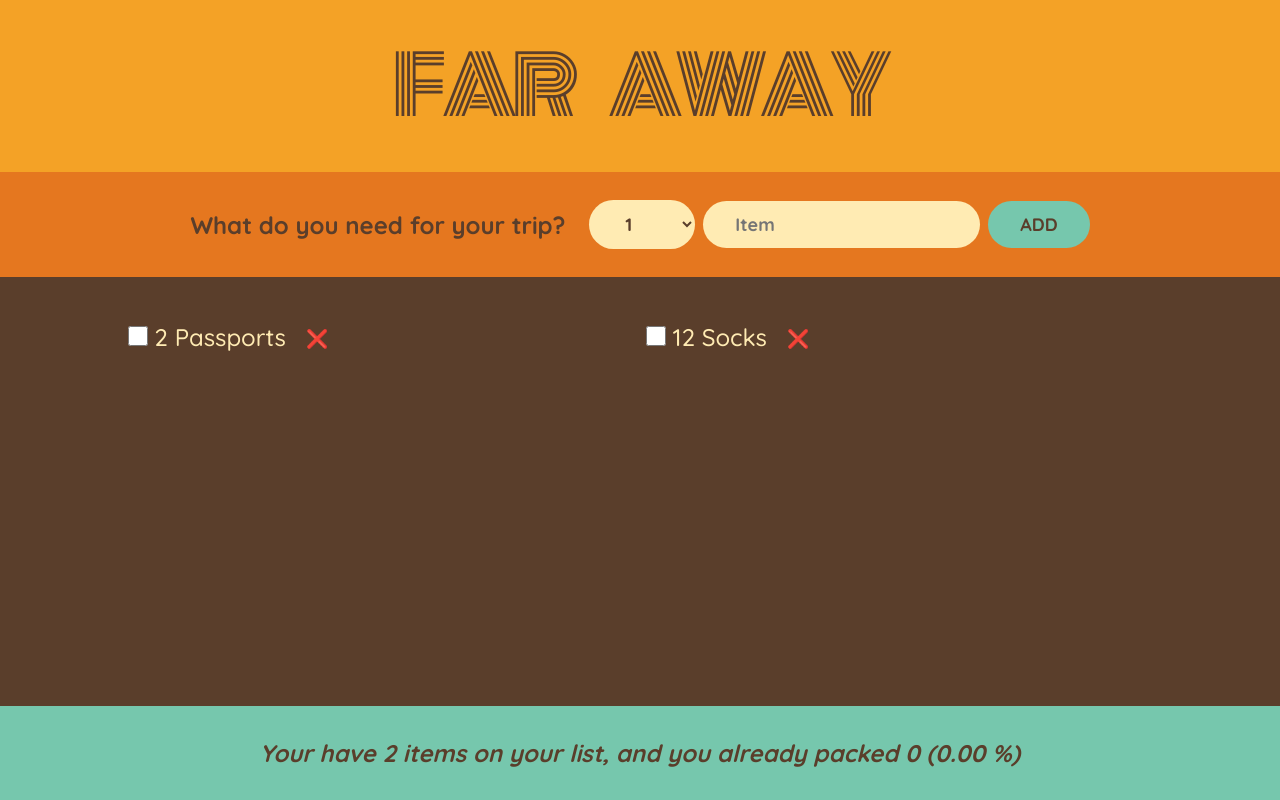
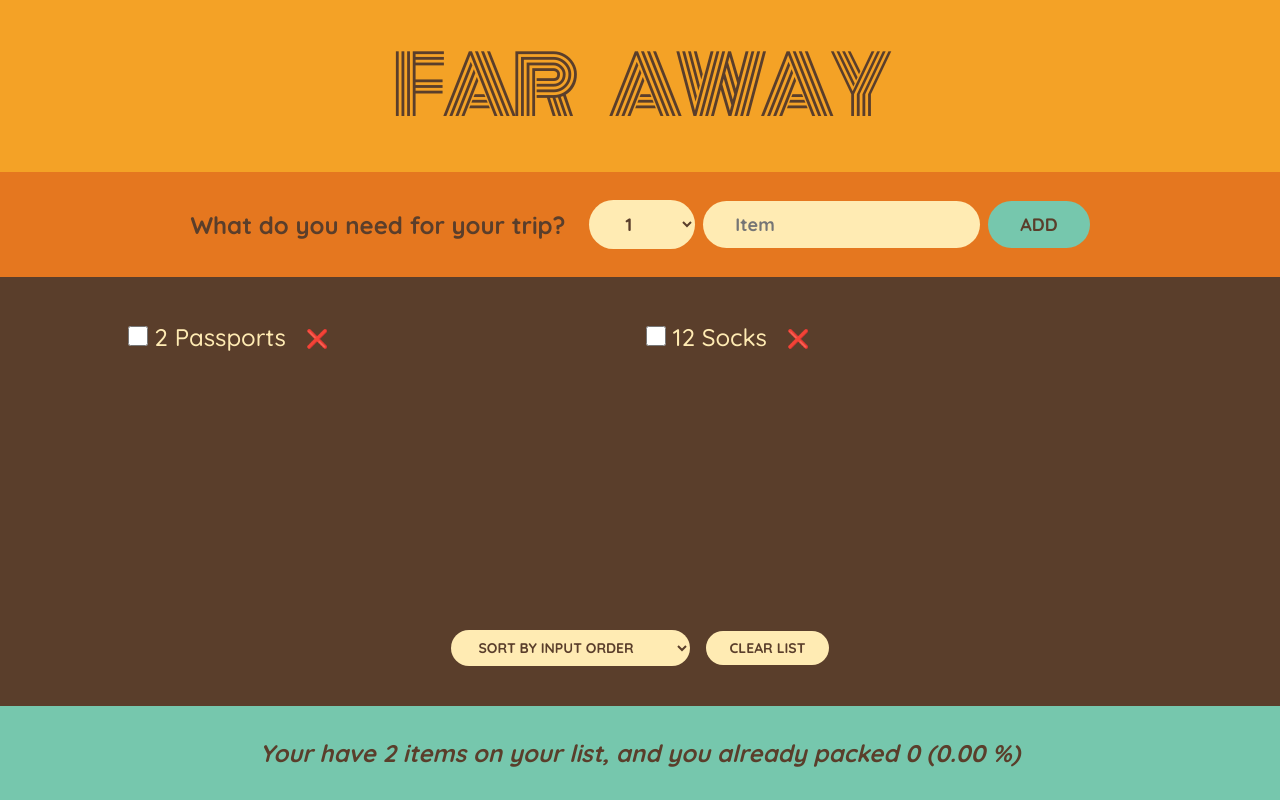
Before and after one commit to FadhelAlqaidoom/05-travel-list-2, a React (Create React App) app: page / in a window 1280 px wide. Built offline with nearby package versions, Linux system fonts and the light colour scheme.

Commit message:
Add sorting

```diff
--- a/src/App.js
+++ b/src/App.js
@@ -5,11 +5,39 @@ const App = () => {
     { id: 1, description: 'Passports', quantity: 2, packed: false },
     { id: 2, description: 'Socks', quantity: 12, packed: false },
   ]);
+  const [sortBy, setSortBy] = useState('input');
+
+  const sortList = (items, sortBy, setItems) => {
+    let sortedList = [...items];
+    if (sortBy === 'input') {
+      sortedList.sort((a, b) => a.id - b.id);
+    } else if (sortBy === 'name') {
+      sortedList.sort((a, b) =>
+        a.description[0]
+          .toLowerCase()
+          .localeCompare(b.description[0].toLowerCase())
+      );
+    } else {
+      sortedList.sort((a, b) => b.packed - a.packed);
+    }
+    setItems(sortedList);
+  };
   return (
     <div className="app">
       <Logo />
-      <Form items={items} setItems={setItems} />
-      <PackingList items={items} setItems={setItems} />
+      <Form
+        items={items}
+        setItems={setItems}
+        sortBy={sortBy}
+        sortList={sortList}
+      />
+      <PackingList
+        items={items}
+        setItems={setItems}
+        sortBy={sortBy}
+        setSortBy={setSortBy}
+        sortList={sortList}
+      />
       <Stats items={items} />
     </div>
   );
@@ -19,7 +47,7 @@ const Logo = () => {
   return <h1>FAR AWAY</h1>;
 };
 
-const Form = ({ items, setItems }) => {
+const Form = ({ items, setItems, sortBy, sortList }) => {
   const [description, setDescription] = useState('');
   const [quantity, setQuantity] = useState(1);
 
@@ -29,12 +57,14 @@ const Form = ({ items, setItems }) => {
     if (!description) return;
 
     const newItem = {
+      id: Date.now(),
       description,
       quantity,
       packed: false,
-      id: Date.now(),
     };
-    setItems([...items, newItem]);
+    const newItems = [...items, newItem];
+    setItems(newItems);
+    sortList(newItems, sortBy, setItems);
     setDescription('');
     setQuantity(1);
   }
@@ -63,7 +93,16 @@ const Form = ({ items, setItems }) => {
   );
 };
 
-const PackingList = ({ items, setItems }) => {
+const PackingList = ({
+  items,
+  setItems,
+  sortBy,
+  setSortBy,
+  sortList,
+}) => {
+  const clearList = (items) => {
+    setItems([]);
+  };
   const removeItem = (idToRemove) => {
     const filteredItems = items.filter(
       (item) => item.id !== idToRemove
@@ -91,6 +130,21 @@ const PackingList = ({ items, setItems }) => {
           />
         ))}
       </ul>
+      <div className="actions">
+        <select
+          value={sortBy}
+          onChange={(e) => {
+            const newSortBy = e.target.value;
+            setSortBy(newSortBy);
+            sortList(items, newSortBy, setItems); // Notice the extra parameters
+          }}
+        >
+          <option value="input">sort by input order</option>
+          <option value="name">sort by name</option>
+          <option value="packed">sort by packed status</option>
+        </select>
+        <button onClick={() => clearList(items)}>CLEAR LIST</button>
+      </div>
     </div>
   );
 };
@@ -129,8 +183,12 @@ const Stats = ({ items }) => {
       <em>
         {Number(percentage) === 100
           ? 'You got everything! Ready to go!'
-          : `Your have ${items.length} items on your list, and you already
-        packed ${itemsPacked} (${percentage}
+          : `Your have ${
+              items.length
+            } items on your list, and you already
+        packed ${itemsPacked} (${
+              items.length === 0 ? '0.00' : percentage
+            }
         %)`}
       </em>
     </footer>
```
